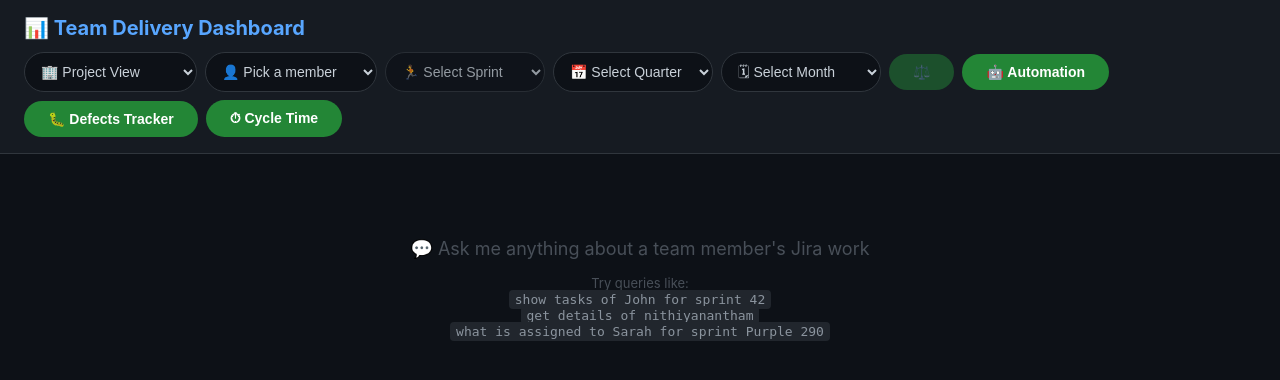
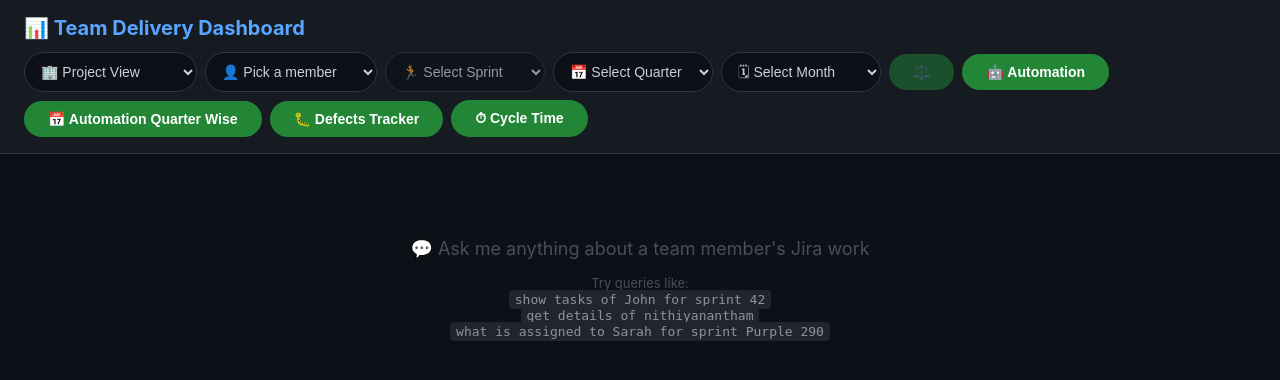
Before and after one commit to nithiyananthammks/jira-dasboard, a Flask app: page / in a window 1280 px wide. Shown: the top 380 px of the page. Run offline with Flask 3, Linux system fonts and the light colour scheme; the visitor is signed in with stand-in values (Sample User, id 1); parts of the project's set-up code (start-up, migrations or seed data) failed here and were passed over.

Commit message:
Add Automation Quarter Wise tab with quarterly regression fixes and new test case counts
New tab with a Q1-Q4 dropdown and a per-project table (Regression Fixes, New Test Cases). Counts are hardcoded from QA Regression-Tracker-Bamboo.xlsx (sheets 2-5) in AUTOMATION_QUARTER_DATA; automation_quarter_counts() is the single place to swap in real count logic. Adds /api/automation-quarter.

```diff
--- a/app.py
+++ b/app.py
@@ -1546,6 +1546,48 @@ def automation_view():
     return jsonify(results)
 
 
+AUTOMATION_QUARTER_PROJECTS = ["Controlled Substance", "Openbeds", "DISTCH", "ERvive / OTECH", "CareCo"]
+
+# Hardcoded from "QA Regression-Tracker-Bamboo.xlsx" (sheets 2-5, table
+# "Testcases Automated - Regression Fixes & New Test cases"), totalled per project.
+# Format: quarter -> project -> (regression_fixes, new_test_cases)
+# Sheet names -> dashboard names: PURPLE=Controlled Substance, OPEN BEDS=Openbeds,
+# CARECO=CareCo, "ERVIVE, OTECH"=ERvive / OTECH. Blank or "-" cells in the sheet count as 0.
+AUTOMATION_QUARTER_DATA = {
+    "Q1": {"Controlled Substance": (14, 16), "Openbeds": (1, 0), "DISTCH": (0, 0),
+           "ERvive / OTECH": (0, 0), "CareCo": (0, 5)},
+    "Q2": {"Controlled Substance": (50, 65), "Openbeds": (90, 33), "DISTCH": (0, 0),
+           "ERvive / OTECH": (0, 0), "CareCo": (0, 7)},
+    "Q3": {"Controlled Substance": (60, 33), "Openbeds": (45, 6), "DISTCH": (80, 0),
+           "ERvive / OTECH": (0, 0), "CareCo": (0, 5)},
+    "Q4": {"Controlled Substance": (90, 23), "Openbeds": (6, 9), "DISTCH": (0, 0),
+           "ERvive / OTECH": (0, 0), "CareCo": (0, 2)},
+}
+
+
+def automation_quarter_counts(project, quarter):
+    """Return (regression_fixes, new_test_cases) for one project in a quarter.
+
+    Currently reads the hardcoded AUTOMATION_QUARTER_DATA. Swap this body for real
+    count logic later; the route does not need to change.
+    """
+    return AUTOMATION_QUARTER_DATA.get(quarter, {}).get(project, (0, 0))
+
+
+@app.route("/api/automation-quarter")
+def automation_quarter_view():
+    quarter = request.args.get("quarter", "").strip().upper()
+    if quarter not in ("Q1", "Q2", "Q3", "Q4"):
+        return jsonify({"error": "Invalid quarter. Use Q1, Q2, Q3 or Q4."}), 400
+    rows = []
+    for project in AUTOMATION_QUARTER_PROJECTS:
+        regression_fixes, new_test_cases = automation_quarter_counts(project, quarter)
+        rows.append({"project": project,
+                     "regressionFixes": regression_fixes,
+                     "newTestCases": new_test_cases})
+    return jsonify({"quarter": quarter, "rows": rows})
+
+
 @app.route("/api/defects")
 def defects_view():
     team = request.args.get("team", "").strip()
--- a/templates/index.html
+++ b/templates/index.html
@@ -149,6 +149,7 @@ a:hover{text-decoration:underline}
     </select>
     <button id="compareBtn" class="compare-btn" onclick="toggleCompare()" disabled>⚖️</button>
     <button class="compare-btn" onclick="loadAutomation()">🤖 Automation</button>
+    <button class="compare-btn" onclick="showAutomationQuarter()">📅 Automation Quarter Wise</button>
     <button class="compare-btn" onclick="showDefectsTracker()">🐛 Defects Tracker</button>
     <button class="compare-btn" onclick="showCycleTime()">⏱ Cycle Time</button>
   </div>
@@ -893,6 +894,47 @@ async function loadAutomation() {
   }
 }
 
+function showAutomationQuarter() {
+  const bar = document.getElementById("parsedBar");
+  bar.innerHTML = "📅 <span>Automation Quarter Wise</span>";
+  bar.style.display = "block";
+  document.getElementById("projectSelect").value = "";
+  currentProject = null;
+
+  let html = '<div class="section"><h2>📅 Automation Quarter Wise</h2>';
+  html += '<div style="display:flex;gap:12px;margin-bottom:20px;align-items:center">';
+  html += '<select id="autoQuarter" class="team-dropdown" onchange="fetchAutomationQuarter()">'
+        + '<option value="" selected disabled>📅 Select Quarter</option>'
+        + '<option value="Q1">Q1 (Jan-Mar)</option><option value="Q2">Q2 (Apr-Jun)</option>'
+        + '<option value="Q3">Q3 (Jul-Sep)</option><option value="Q4">Q4 (Oct-Dec)</option></select>';
+  html += '</div><div id="autoQuarterResult"></div></div>';
+  document.getElementById("content").innerHTML = html;
+}
+
+async function fetchAutomationQuarter() {
+  const quarter = document.getElementById("autoQuarter").value;
+  const result = document.getElementById("autoQuarterResult");
+  if (!quarter) return;
+  result.innerHTML = '<div class="loading">⏳ Loading...</div>';
+  try {
+    const resp = await fetch(`/api/automation-quarter?quarter=${encodeURIComponent(quarter)}`);
+    const data = await resp.json();
+    if (data.error) { result.innerHTML = `<div class="error">${data.error}</div>`; return; }
+    let html = '<div class="tbl-wrap"><table><thead><tr><th>Project Name</th>'
+             + '<th style="text-align:center">Regression Fixes</th>'
+             + '<th style="text-align:center">New Test Cases</th></tr></thead><tbody>';
+    data.rows.forEach(r => {
+      html += `<tr><td><strong>${r.project}</strong></td>`
+            + `<td style="text-align:center">${r.regressionFixes}</td>`
+            + `<td style="text-align:center">${r.newTestCases}</td></tr>`;
+    });
+    html += '</tbody></table></div>';
+    result.innerHTML = html;
+  } catch (e) {
+    result.innerHTML = `<div class="error">Failed: ${e.message}</div>`;
+  }
+}
+
 const TEAM_MEMBERS_MAP = {{ team_members | tojson }};
 const PROJECT_TEAMS_MAP = {{ project_teams | tojson }};
 
```
